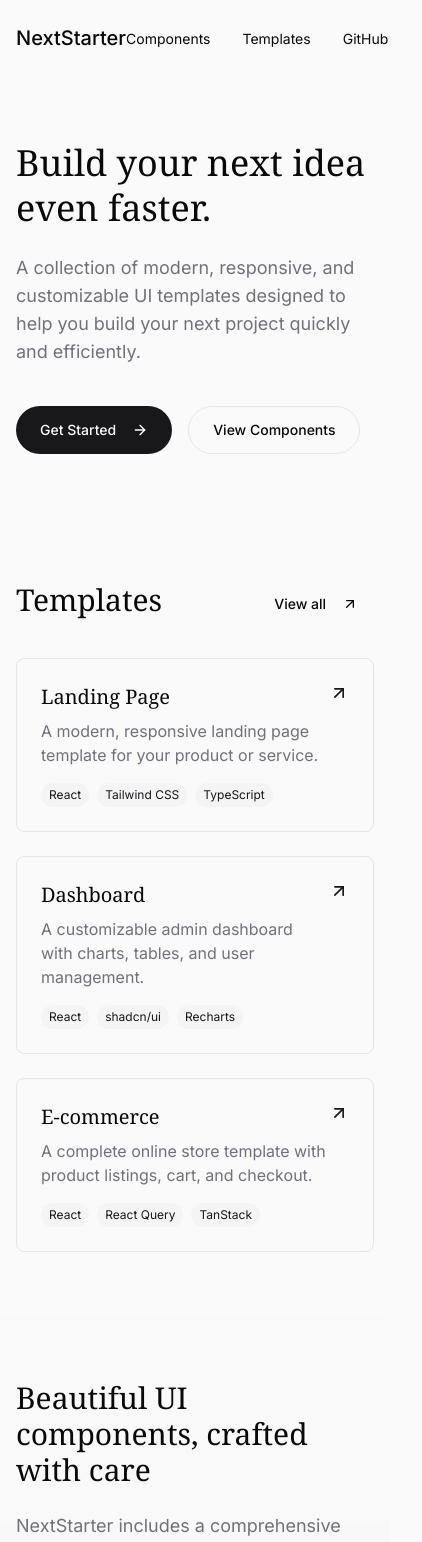
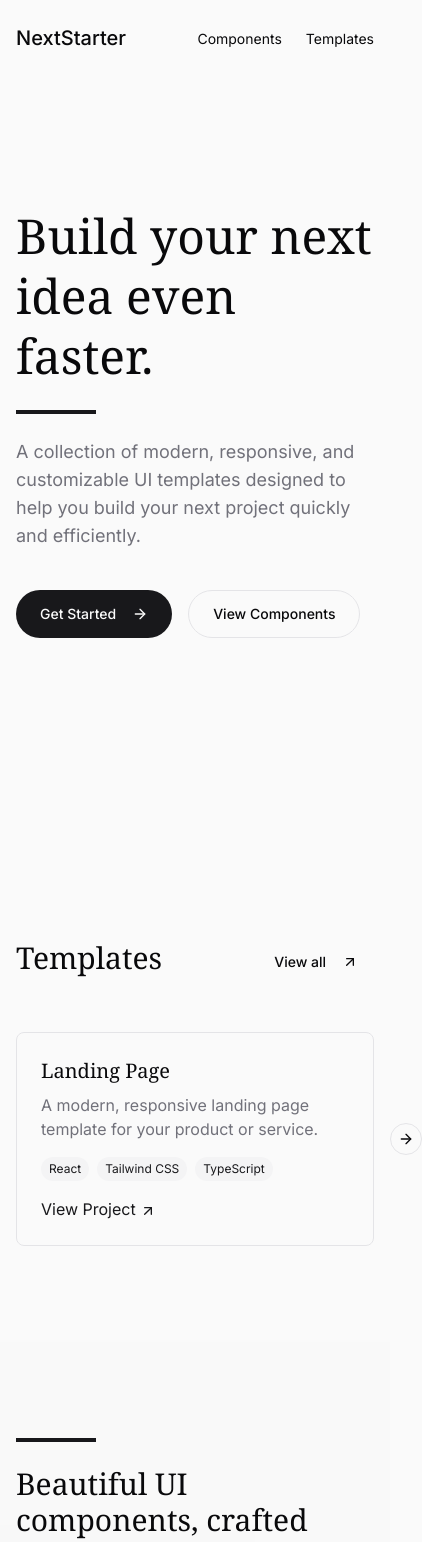
Before and after one commit to H4NUM4NTH4/portfolio_me, a React (Vite) app: page / in a window 390 px wide. Shown: the top 1542 px of the page, 422 px wide, since content can reach past the window. Built offline with nearby package versions, Linux system fonts and the light colour scheme.

Commit message:
Refactor: Apply animations to components
Apply animations from NextStarter.xyz to improve the visual appeal of the portfolio.

```diff
--- a/src/components/About.tsx
+++ b/src/components/About.tsx
@@ -38,10 +38,11 @@ const About: React.FC = () => {
   ];
 
   return (
-    <section id="components" className="py-16 bg-secondary/30" ref={sectionRef}>
+    <section id="components" className="py-24 bg-secondary/30" ref={sectionRef}>
       <div className="container-custom">
         <div className="grid md:grid-cols-2 gap-12 items-center">
           <div>
+            <div className={`w-20 h-1 bg-primary mb-6 ${isVisible ? 'animate-scale-in' : 'opacity-0'}`}></div>
             <h2 className={`text-3xl md:text-4xl font-medium mb-6 ${isVisible ? 'animate-text-focus' : 'opacity-0'}`}>
               Beautiful UI components, crafted with care
             </h2>
@@ -51,27 +52,27 @@ const About: React.FC = () => {
 
             <ul className={`space-y-3 mb-8 ${isVisible ? 'animate-fade-up animate-delay-200' : 'opacity-0'}`}>
               {features.map((feature, index) => (
-                <li key={index} className="flex items-center">
+                <li key={index} className={`flex items-center opacity-0 ${isVisible ? `animate-fade-up animate-delay-${(index + 3) * 100}` : ''}`}>
                   <span className="inline-flex items-center justify-center w-5 h-5 mr-2 rounded-full bg-primary/10 text-primary">•</span>
                   {feature}
                 </li>
               ))}
             </ul>
 
-            <Button className={`rounded-full px-6 py-2 h-12 ${isVisible ? 'animate-fade-up animate-delay-300' : 'opacity-0'}`}>
+            <Button className={`rounded-full px-6 py-2 h-12 hover-lift ${isVisible ? 'animate-fade-up animate-delay-800' : 'opacity-0'}`}>
               Explore Components
               <ArrowRight className="ml-2 h-4 w-4" />
             </Button>
           </div>
 
-          <div className={`grid grid-cols-2 gap-4 ${isVisible ? 'animate-fade-in animate-delay-400' : 'opacity-0'}`}>
+          <div className={`grid grid-cols-2 gap-4 ${isVisible ? 'animate-fade-in animate-delay-300' : 'opacity-0'}`}>
             <div className="space-y-4">
-              <div className="h-32 rounded-lg bg-primary/5 border border-primary/10"></div>
-              <div className="h-48 rounded-lg bg-primary/5 border border-primary/10"></div>
+              <div className="h-32 rounded-lg bg-primary/5 border border-primary/10 transition-all hover-lift"></div>
+              <div className="h-48 rounded-lg bg-primary/5 border border-primary/10 transition-all hover-lift"></div>
             </div>
             <div className="space-y-4 mt-8">
-              <div className="h-48 rounded-lg bg-primary/5 border border-primary/10"></div>
-              <div className="h-32 rounded-lg bg-primary/5 border border-primary/10"></div>
+              <div className="h-48 rounded-lg bg-primary/5 border border-primary/10 transition-all hover-lift"></div>
+              <div className="h-32 rounded-lg bg-primary/5 border border-primary/10 transition-all hover-lift"></div>
             </div>
           </div>
         </div>
--- a/src/components/Footer.tsx
+++ b/src/components/Footer.tsx
@@ -28,10 +28,11 @@ const Footer: React.FC = () => {
   }, []);
 
   return (
-    <footer className="py-16 border-t border-border" ref={footerRef}>
+    <footer className="py-24 border-t border-border" ref={footerRef}>
       <div className="container-custom">
         <div className="grid md:grid-cols-4 gap-8">
           <div>
+            <div className={`w-16 h-0.5 bg-primary mb-6 ${isVisible ? 'animate-scale-in' : 'opacity-0'}`}></div>
             <h3 className={`text-lg font-medium mb-4 ${isVisible ? 'animate-fade-in' : 'opacity-0'}`}>NextStarter</h3>
             <p className={`text-sm text-muted-foreground mb-4 ${isVisible ? 'animate-fade-up animate-delay-100' : 'opacity-0'}`}>
               Beautiful UI components and templates to build modern web applications.
--- a/src/components/Header.tsx
+++ b/src/components/Header.tsx
@@ -1,9 +1,11 @@
 
 import React, { useEffect, useState } from 'react';
 import { Link } from 'react-router-dom';
+import { NavigationMenu, NavigationMenuContent, NavigationMenuItem, NavigationMenuLink, NavigationMenuList, NavigationMenuTrigger } from "@/components/ui/navigation-menu";
 
 const Header: React.FC = () => {
   const [isVisible, setIsVisible] = useState(false);
+  const [scrolled, setScrolled] = useState(false);
 
   useEffect(() => {
     // Short delay before showing the header for a nice entrance effect
@@ -11,25 +13,51 @@ const Header: React.FC = () => {
       setIsVisible(true);
     }, 100);
 
-    return () => clearTimeout(timer);
+    const handleScroll = () => {
+      const scrollPosition = window.scrollY;
+      setScrolled(scrollPosition > 50);
+    };
+
+    window.addEventListener('scroll', handleScroll);
+
+    return () => {
+      clearTimeout(timer);
+      window.removeEventListener('scroll', handleScroll);
+    };
   }, []);
 
   return (
-    <header className={`py-6 transition-all duration-700 ease-out ${isVisible ? 'opacity-100' : 'opacity-0 transform -translate-y-4'}`}>
+    <header className={`py-6 fixed top-0 left-0 right-0 z-50 transition-all duration-500 ease-out ${scrolled ? 'backdrop-blur-lg bg-background/80 shadow-sm' : ''} ${isVisible ? 'opacity-100' : 'opacity-0 transform -translate-y-4'}`}>
       <div className="container-custom">
         <nav className="flex justify-between items-center">
-          <Link to="/" className="text-xl font-medium hover:text-primary/80 transition-colors">
+          <Link
+            to="/"
+            className={`text-xl font-medium hover:text-primary/80 transition-all duration-300 ${isVisible ? 'animate-fade-in' : 'opacity-0'}`}
+          >
             NextStarter
           </Link>
-          <ul className="flex items-center space-x-8">
+
+          <NavigationMenu className={`${isVisible ? 'animate-fade-in animate-delay-200' : 'opacity-0'}`}>
+            <NavigationMenuList className="hidden md:flex space-x-8">
+              <NavigationMenuItem>
+                <Link to="/#components" className="underline-grow text-sm">Components</Link>
+              </NavigationMenuItem>
+              <NavigationMenuItem>
+                <Link to="/#templates" className="underline-grow text-sm">Templates</Link>
+              </NavigationMenuItem>
+              <NavigationMenuItem>
+                <a href="https://github.com" target="_blank" rel="noopener noreferrer" className="underline-grow text-sm">GitHub</a>
+              </NavigationMenuItem>
+            </NavigationMenuList>
+          </NavigationMenu>
+
+          {/* Mobile navigation */}
+          <ul className="md:hidden flex items-center space-x-6">
             <li>
               <Link to="/#components" className="underline-grow text-sm">Components</Link>
             </li>
             <li>
               <Link to="/#templates" className="underline-grow text-sm">Templates</Link>
-            </li>
-            <li>
-              <a href="https://github.com" target="_blank" rel="noopener noreferrer" className="underline-grow text-sm">GitHub</a>
             </li>
           </ul>
         </nav>
--- a/src/components/Hero.tsx
+++ b/src/components/Hero.tsx
@@ -2,6 +2,7 @@
 import React, { useEffect, useState } from 'react';
 import { Button } from "@/components/ui/button";
 import { ArrowRight } from 'lucide-react';
+import { Skeleton } from "@/components/ui/skeleton";
 
 const Hero: React.FC = () => {
   const [isVisible, setIsVisible] = useState(false);
@@ -15,23 +16,40 @@ const Hero: React.FC = () => {
   }, []);
 
   return (
-    <section className="py-16 md:py-24">
+    <section className="py-32 md:py-40 min-h-screen flex items-center">
       <div className="container-custom">
-        <div className={`max-w-4xl space-y-6 ${isVisible ? 'animate-fade-in' : 'opacity-0'}`}>
-          <h1 className={`text-4xl md:text-5xl lg:text-7xl font-serif font-normal leading-tight mb-6 opacity-0 ${isVisible ? 'animate-text-focus' : ''}`}>
+        <div className={`max-w-4xl space-y-6`}>
+          <h1 className={`text-5xl md:text-6xl lg:text-7xl font-serif font-normal leading-tight mb-6 opacity-0 ${isVisible ? 'animate-text-focus' : ''}`}>
             Build your next idea even faster.
           </h1>
+
+          <div className={`w-20 h-1 bg-primary opacity-0 ${isVisible ? 'animate-fade-up animate-delay-300' : ''}`}></div>
+
           <p className={`text-lg md:text-xl text-muted-foreground max-w-2xl opacity-0 ${isVisible ? 'animate-fade-up animate-delay-400' : ''}`}>
             A collection of modern, responsive, and customizable UI templates designed to help you build your next project quickly and efficiently.
           </p>
+
           <div className={`pt-4 space-x-4 opacity-0 ${isVisible ? 'animate-fade-up animate-delay-500' : ''}`}>
-            <Button className="rounded-full px-6 py-2 h-12">
+            <Button className="rounded-full px-6 py-2 h-12 hover-lift">
               Get Started
               <ArrowRight className="ml-2 h-4 w-4" />
             </Button>
-            <Button variant="outline" className="rounded-full px-6 py-2 h-12">
+            <Button variant="outline" className="rounded-full px-6 py-2 h-12 hover-lift">
               View Components
             </Button>
+          </div>
+
+          <div className="grid grid-cols-4 gap-3 mt-16 md:mt-24 opacity-0 pt-8 hidden md:grid">
+            {[1, 2, 3, 4].map((item, index) => (
+              <div
+                key={index}
+                className={`h-[120px] rounded-lg bg-secondary/30 border border-primary/10 transition-all hover-lift opacity-0 ${
+                  isVisible ? `animate-scale-in animate-delay-${(index + 6) * 100}` : ''
+                }`}
+              >
+                <Skeleton className="h-full w-full rounded-lg" />
+              </div>
+            ))}
           </div>
         </div>
       </div>
--- a/src/components/Projects.tsx
+++ b/src/components/Projects.tsx
@@ -2,6 +2,7 @@
 import React, { useEffect, useState, useRef } from 'react';
 import { ArrowUpRight } from 'lucide-react';
 import { Button } from "@/components/ui/button";
+import { Carousel, CarouselContent, CarouselItem, CarouselNext, CarouselPrevious } from "@/components/ui/carousel";
 
 interface ProjectProps {
   title: string;
@@ -42,7 +43,7 @@ const ProjectCard: React.FC<ProjectProps> = ({ title, description, tags, link, i
   return (
     <div
       ref={cardRef}
-      className={`project-card rounded-lg border border-border p-6 hover:border-primary/20 transition-all duration-300 ${isVisible ? `animate-slide-up ${delayClass}` : 'opacity-0'}`}
+      className={`project-card rounded-lg border border-border p-6 hover:border-primary/20 transition-all duration-500 hover:bg-secondary/10 ${isVisible ? `animate-fade-up ${delayClass}` : 'opacity-0'}`}
     >
       <div className="flex justify-between items-start">
         <div>
@@ -120,19 +121,50 @@ const Projects: React.FC = () => {
   ];
 
   return (
-    <section id="templates" className="py-16" ref={sectionRef}>
+    <section id="templates" className="py-24" ref={sectionRef}>
       <div className="container-custom">
-        <div className="flex justify-between items-center mb-8">
-          <h2 className={`text-3xl font-medium mb-2 ${isVisible ? 'animate-text-focus' : 'opacity-0'}`}>Templates</h2>
-          <Button variant="ghost" className={`rounded-full ${isVisible ? 'animate-fade-in' : 'opacity-0'}`}>
+        <div className="flex justify-between items-center mb-12">
+          <h2 className={`text-3xl md:text-4xl font-medium mb-2 ${isVisible ? 'animate-text-focus' : 'opacity-0'}`}>Templates</h2>
+          <Button variant="ghost" className={`rounded-full ${isVisible ? 'animate-fade-in animate-delay-200' : 'opacity-0'}`}>
             View all
             <ArrowUpRight className="ml-2 h-4 w-4" />
           </Button>
         </div>
-        <div className="grid gap-6">
-          {projects.map((project, index) => (
-            <ProjectCard key={index} {...project} index={index} />
-          ))}
+
+        <div className="hidden md:block">
+          <div className="grid gap-6">
+            {projects.map((project, index) => (
+              <ProjectCard key={index} {...project} index={index} />
+            ))}
+          </div>
+        </div>
+
+        {/* Mobile carousel view */}
+        <div className="md:hidden">
+          <Carousel className={isVisible ? 'animate-fade-in animate-delay-300' : 'opacity-0'}>
+            <CarouselContent>
+              {projects.map((project, index) => (
+                <CarouselItem key={index} className="basis-full">
+                  <div className="project-card rounded-lg border border-border p-6">
+                    <h3 className="text-xl font-medium mb-2">{project.title}</h3>
+                    <p className="text-muted-foreground mb-4">{project.description}</p>
+                    <div className="flex flex-wrap gap-2 mb-4">
+                      {project.tags.map((tag, i) => (
+                        <span key={i} className="text-xs px-2 py-1 bg-secondary text-secondary-foreground rounded-full">
+                          {tag}
+                        </span>
+                      ))}
+                    </div>
+                    <a href={project.link} className="text-primary hover:text-primary/80 transition-colors">
+                      View Project <ArrowUpRight size={16} className="inline" />
+                    </a>
+                  </div>
+                </CarouselItem>
+              ))}
+            </CarouselContent>
+            <CarouselPrevious />
+            <CarouselNext />
+          </Carousel>
         </div>
       </div>
     </section>
```
